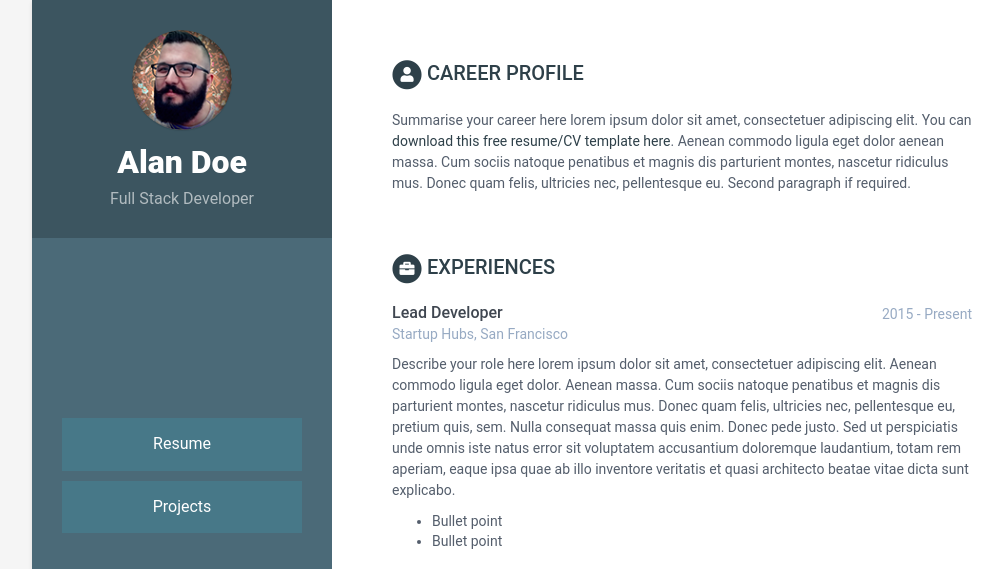
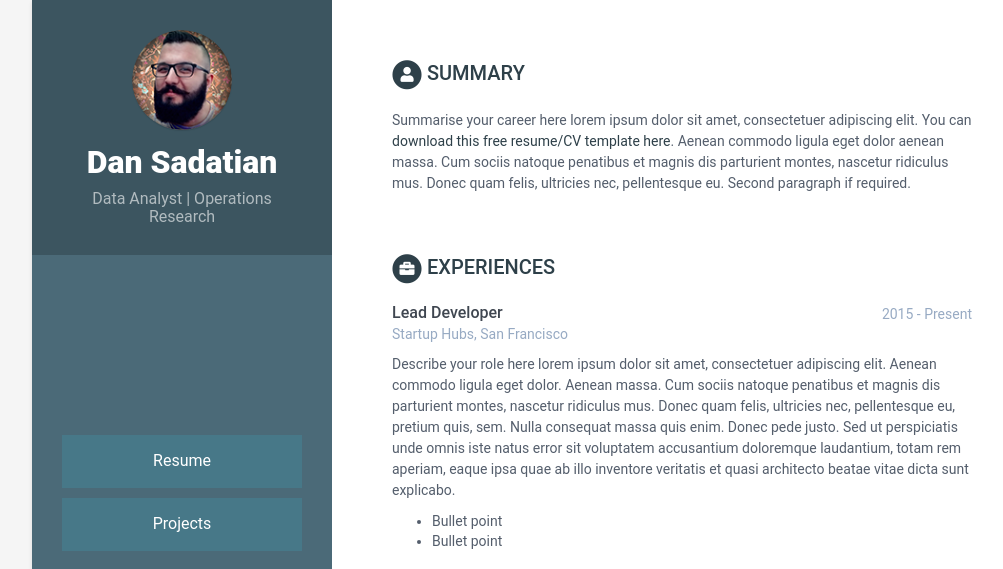
Before and after one commit to sadatian/sadatian.github.io, a Jekyll site: the page built from index.html, in a window 1280 px wide, cut to the strip 0-569 px from the top of the page. Shown: the whole strip, without its empty margins (108-1111 px from the left). Built offline with Jekyll 4.4.1, drawn with Linux system fonts in a browser that asks for light colours.

Commit message:
Update data.yml

```diff
--- a/_data/data.yml
+++ b/_data/data.yml
@@ -7,18 +7,18 @@ sidebar:
     education: True # set to False if you want education in main section instead of in sidebar
 
     # Profile information
-    name: Alan Doe
-    tagline: Full Stack Developer
+    name: Dan Sadatian
+    tagline: Data Analyst | Operations Research
     avatar: profile.png  #place a 100x100 picture inside /assets/images/ folder and provide the name of the file below
 
     # Sidebar links
-    email: hello@webjeda.com
+    email: dan@sadatian.io
     phone: False
     citizenship:
-    website: blog.webjeda.com #do not add http://
-    linkedin: alandoe
+    website: #do not add http://
+    linkedin: dansadatian
     xing: False
-    github: sharu725
+    github: sadatian
     telegram: # add your nickname without '@' sign
     gitlab:
     bitbucket:
@@ -52,7 +52,7 @@ sidebar:
     #     link:
 
 career-profile:
-    title: Career Profile
+    title: Summary
     summary: |
       Summarise your career here lorem ipsum dolor sit amet, consectetuer
       adipiscing elit. You can [download this free resume/CV template here]().
```
